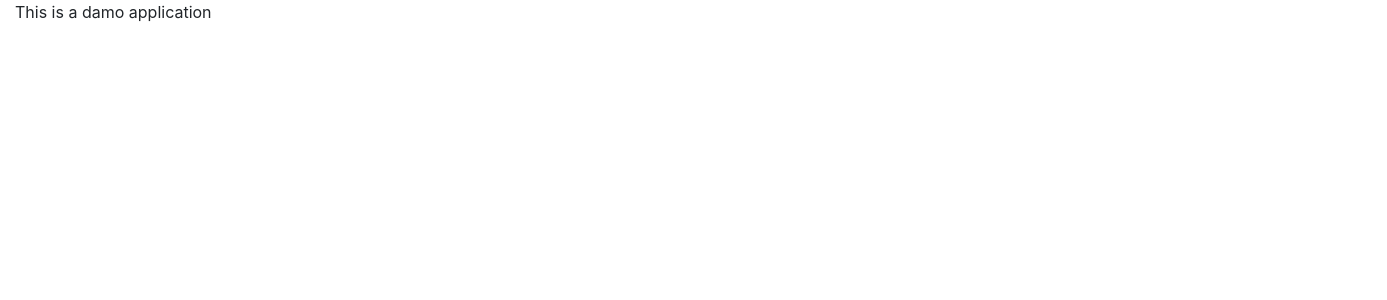
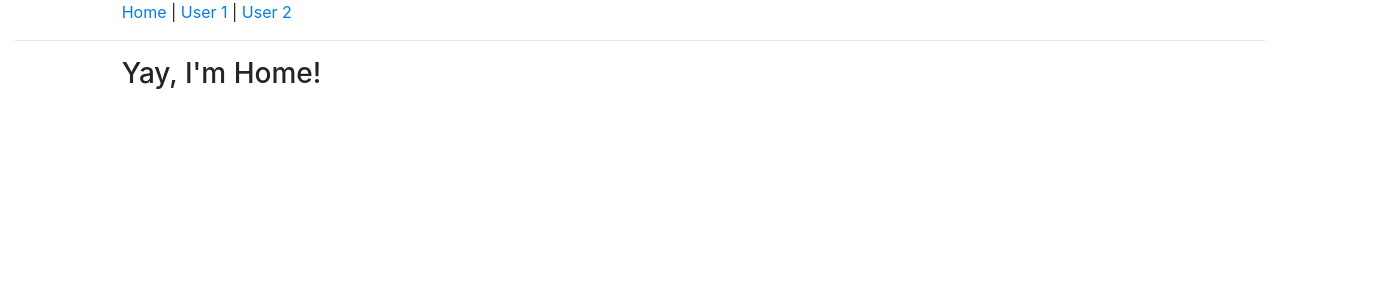
Before and after one commit to Fahad-Md-Kamal/Learning-Angular, an Angular app: page / in a window 1280 px wide. Shown: the top 300 px of the page, 1387 px wide, since content can reach past the window. Built offline with nearby package versions, Linux system fonts and the light colour scheme.

Commit message:
Observable for interval done to execute actions

```diff
--- a/src/app/app.component.html
+++ b/src/app/app.component.html
@@ -1,3 +1,15 @@
 <div class="container-fluid">
-<p>This is a damo application</p>
+<div class="row">
+    <div class="col-lg-12 col-sm-10 offset-sm-1">
+        <a [routerLink]="['/']">Home</a> |
+        <a [routerLink]="['user', 1]">User 1</a> |
+        <a [routerLink]="['user', 2]">User 2</a>
+    </div>
 </div>
+<hr>
+<div class="row">
+    <div class="col-lg-12 col-sm-10 offset-sm-1">
+        <router-outlet></router-outlet>
+    </div>
+</div>
+</div>
--- a/src/app/app.module.ts
+++ b/src/app/app.module.ts
@@ -3,14 +3,20 @@ import { NgModule } from '@angular/core';
 
 import { AppComponent } from './app.component';
 import { from } from 'rxjs';
+import { HomeComponent } from './home/home.component';
+import { UserComponent } from './user/user.component';
+import { AppRoutingModule } from './app-routing.module';
 
 
 @NgModule({
   declarations: [
     AppComponent,
+    HomeComponent,
+    UserComponent,
   ],
   imports: [
     BrowserModule,
+    AppRoutingModule
   ],
   providers: [],
   bootstrap: [AppComponent]
--- /dev/null
+++ b/src/app/home/home.component.html
@@ -0,0 +1 @@
+<h3>Yay, I'm Home!</h3>
--- /dev/null
+++ b/src/app/home/home.component.ts
@@ -0,0 +1,28 @@
+import { Component, OnInit, OnDestroy } from '@angular/core';
+
+import { interval, Subscription } from 'rxjs';
+
+
+
+@Component({
+  selector: 'app-home',
+  templateUrl: './home.component.html',
+  styleUrls: ['./home.component.css']
+})
+export class HomeComponent implements OnInit, OnDestroy {
+
+  private firstObsSubscrtiption: Subscription;
+
+  constructor() { }
+
+  ngOnInit() {
+    this.firstObsSubscrtiption = interval(1000).subscribe(count => {
+      console.log(count);
+    });
+  }
+
+  ngOnDestroy() {
+    this.firstObsSubscrtiption.unsubscribe();
+  }
+
+}
--- /dev/null
+++ b/src/app/user/user.component.html
@@ -0,0 +1 @@
+<p>User with <strong>ID {{ id }}</strong> was Loaded</p>
--- /dev/null
+++ b/src/app/user/user.component.ts
@@ -0,0 +1,21 @@
+import { Component, OnInit } from '@angular/core';
+import { ActivatedRoute, Params} from '@angular/router';
+import { from } from 'rxjs';
+
+@Component({
+  selector: 'app-user',
+  templateUrl: './user.component.html',
+  styleUrls: ['./user.component.css']
+})
+export class UserComponent implements OnInit {
+  id: number;
+
+  constructor(private route: ActivatedRoute) { }
+
+  ngOnInit() {
+    this.route.params
+      .subscribe((params: Params) => {
+          this.id = +params.id;
+    });
+  }
+}
```
Also changed, not shown: src/app/app-routing.module.ts (added, +15 -0 lines), src/app/home/home.component.css (added), src/app/user/user.component.css (added).
